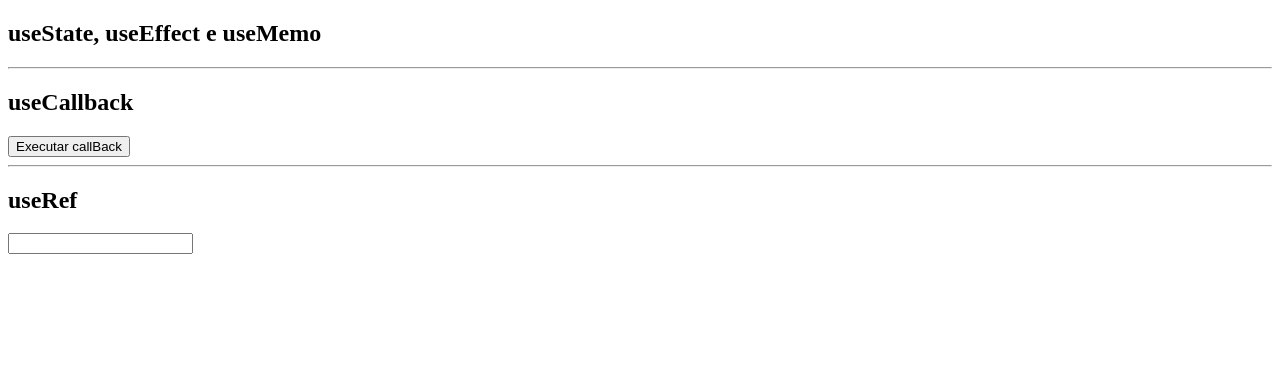
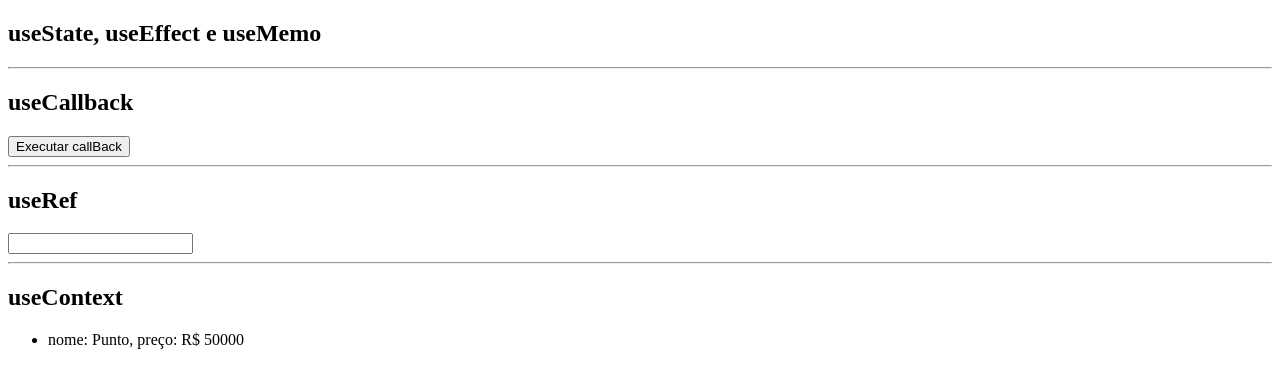
Before and after one commit to rafamatoso/react-hooks-ts, a React (Create React App) app: page / in a window 1280 px wide. Shown: the top 388 px of the page. Built offline with nearby package versions, Linux system fonts and the light colour scheme; no server answers.

Commit message:
useContext

```diff
--- a/src/App.tsx
+++ b/src/App.tsx
@@ -1,6 +1,7 @@
 import {
   useCallback, useEffect, useMemo, useRef, useState,
 } from 'react';
+import AppContext from './AppContext';
 
 const GITHUB_URL = 'https://api.github.com/users/rafamatoso/repos';
 
@@ -48,6 +49,11 @@ const App: React.FC = () => {
       <form action="">
         <input type="text" ref={inputRef} />
       </form>
+
+      <hr />
+
+      <h2>useContext</h2>
+      <AppContext />
     </>
   );
 };
--- /dev/null
+++ b/src/AppContext.tsx
@@ -0,0 +1,23 @@
+import { useContext } from 'react';
+import CartContext from './CartContext';
+
+const AppContext: React.FC = () => {
+  const { products } = useContext(CartContext);
+
+  return (
+    <ul>
+      {products?.map((car) => (
+        <li key={car.id}>
+          nome:
+          {' '}
+          {car.name}
+          , preço: R$
+          {' '}
+          {car.price}
+        </li>
+      ))}
+    </ul>
+  );
+};
+
+export default AppContext;
--- /dev/null
+++ b/src/CartContext.ts
@@ -0,0 +1,18 @@
+import { createContext } from 'react';
+
+interface Product {
+  id: number;
+  name: string;
+  price: number;
+}
+
+interface Cart {
+  products?: Product[];
+  shippingValue?: number;
+}
+
+const CartContext = createContext<Cart>({
+  products: [{ id: 1, name: 'Punto', price: 50000 }],
+});
+
+export default CartContext;
```
